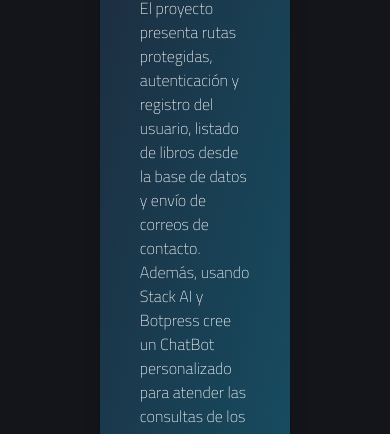
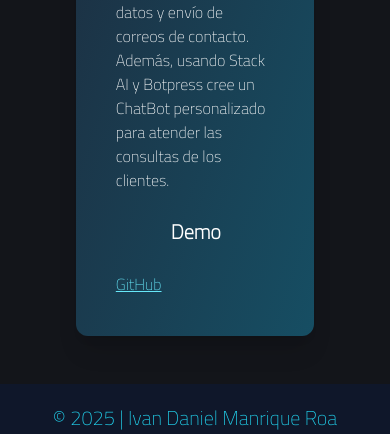
Before and after one commit to idmr023/ivan-manrique-portafolio, an Astro site: page / in a window 390 px wide. Shown: the part 3558-3992 px from the top of the page. Built offline with nearby package versions, Linux system fonts and the light colour scheme; Astro itself is replaced by a stand-in of ours.

Commit message:
Sección experiencia mejorada de manera responsiva

```diff
--- a/package.json
+++ b/package.json
@@ -16,7 +16,7 @@
     "@astrojs/vercel": "^7.0.0",
     "@types/react": "^18.2.48",
     "@types/react-dom": "^18.2.18",
-    "astro": "^4.2.1",
+    "astro": "^4.16.18",
     "react": "^18.2.0",
     "react-dom": "^18.2.0",
     "tailwindcss": "^3.4.1",
--- a/src/components/App.astro
+++ b/src/components/App.astro
@@ -159,7 +159,7 @@
 
 	<footer class="w-full bg-slate-900 py-5">
 		<p class="text-cyan-400 hover:text-cyan-300 text-center text-xl">
-		  © {new Date().getFullYear()} Ivan Daniel Manrique Roa | Creado por mí
+		  © {new Date().getFullYear()} | Ivan Daniel Manrique Roa
 		</p>
 		<div class="flex justify-center space-x-4 mt-2">
 		  <a
--- a/src/components/Card/ExpCard.astro
+++ b/src/components/Card/ExpCard.astro
@@ -14,7 +14,7 @@
 const { imgSrc, titulo, descripcion, demo, repositorio, tecnologias, reverso } = Astro.props;
 ---
 
-<div class={`flex flex-col md:flex-row ${reverso ? 'md:flex-row-reverse' : ''} items-center bg-gradient-to-br from-slate-800 to-cyan-900 rounded-xl m-6 p-6 shadow-xl`}>
+<div class={`w-full max-w-5xl mx-auto flex flex-col md:flex-row ${reverso ? 'md:flex-row-reverse' : ''} items-center bg-gradient-to-br from-slate-800 to-cyan-900 rounded-xl m-6 p-6 shadow-xl`}>
   <div class="w-full md:w-1/2 p-4">
     <img src={imgSrc} class="rounded-lg shadow-md w-full"/>
   </div>
@@ -27,7 +27,7 @@
       ))}
     </div>
     <p class="mb-4">{descripcion}</p>
-    <div class="flex gap-4 items-center">
+    <div class="flex gap-4 items-center flex-wrap">
       <a href={demo} target="_blank"><DemoButton/></a>
       <a href={repositorio} target="_blank" class="text-cyan-300 underline hover:text-cyan-500">GitHub</a>
     </div>
```
Also changed, not shown: 1 other file.
